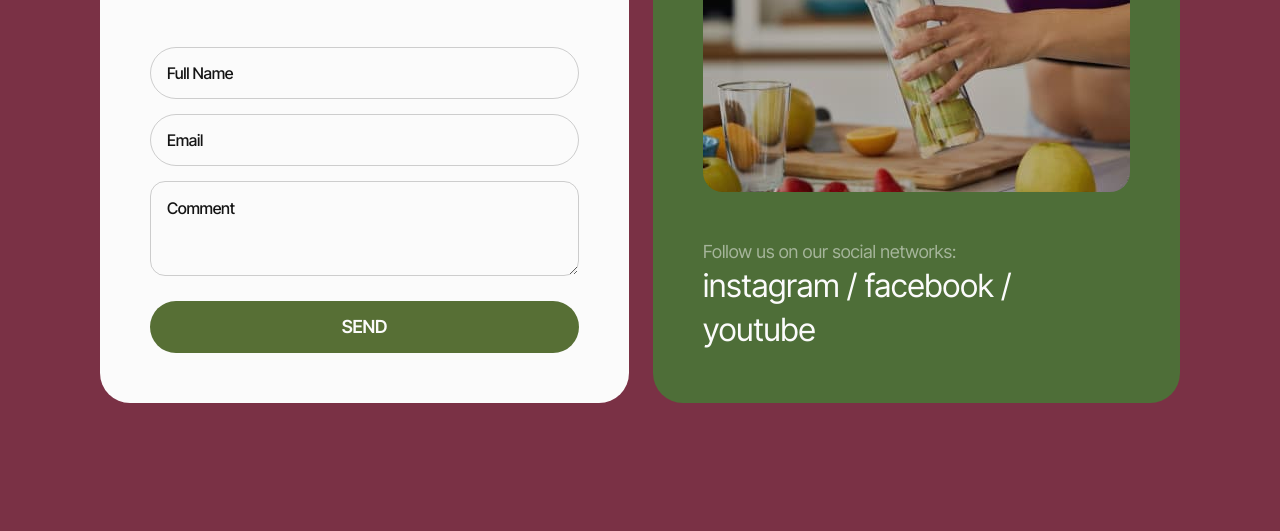
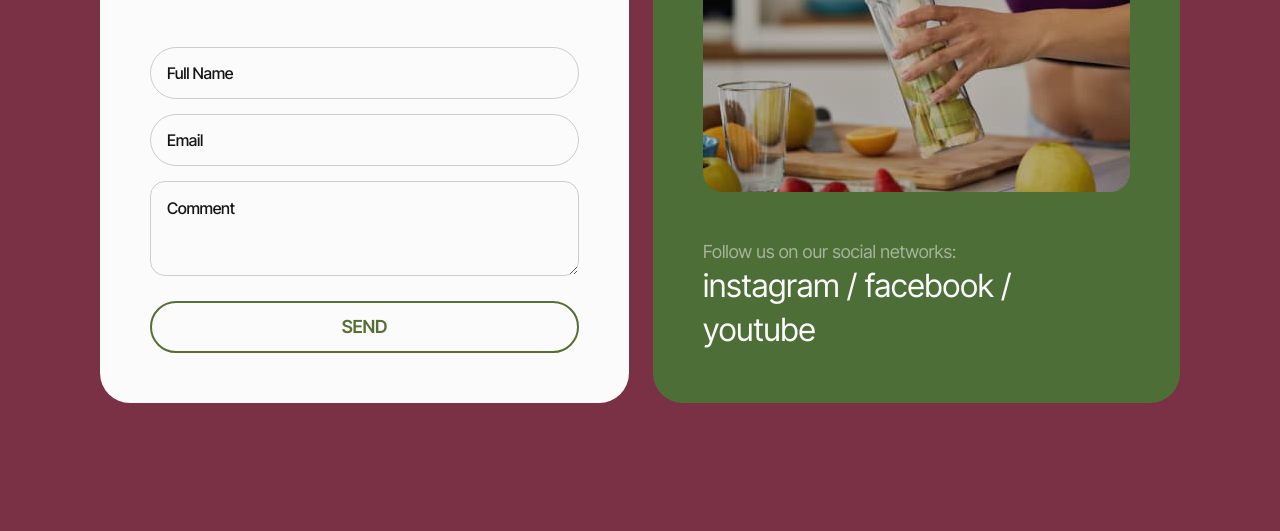
Before and after one commit to Liberlay/project-team11, a website built with Vite: page src/index.html in a window 1280 px wide. In both pictures the pointer is over the button "SEND". Shown: the part 1563-2094 px from the top of the page. Built offline with nearby package versions, Linux system fonts and the light colour scheme.

Commit message:
add-button-styles

```diff
--- a/pullrequest.txt
+++ b/pullrequest.txt
@@ -1 +1,2 @@
 https://github.com/Liberlay/project-team11/pull/9
+https://github.com/Liberlay/project-team11/pull/18
--- a/src/css/your-order.css
+++ b/src/css/your-order.css
@@ -136,8 +136,10 @@
 /* Evgen Fedorchenko */
 
 /* Lena Bokhan*/
+.section-your-order {
+  background: #7a3145;
+}
 .container-your-order {
-  background: #7a3145;
   padding-top: 80px;
   padding-bottom: 80px;
 }
@@ -223,6 +225,13 @@
   text-transform: uppercase;
   color: #fbfbfb;
 }
+.your-order-button:hover,
+.your-order-button:focus {
+  background-color: #fbfbfb;
+  border: 2px solid #576f35;
+  color: #576f35;
+  transition: border-color linear 0.4s;
+}
 
 @media screen and (min-width: 768px) {
   .container-your-order {
```
